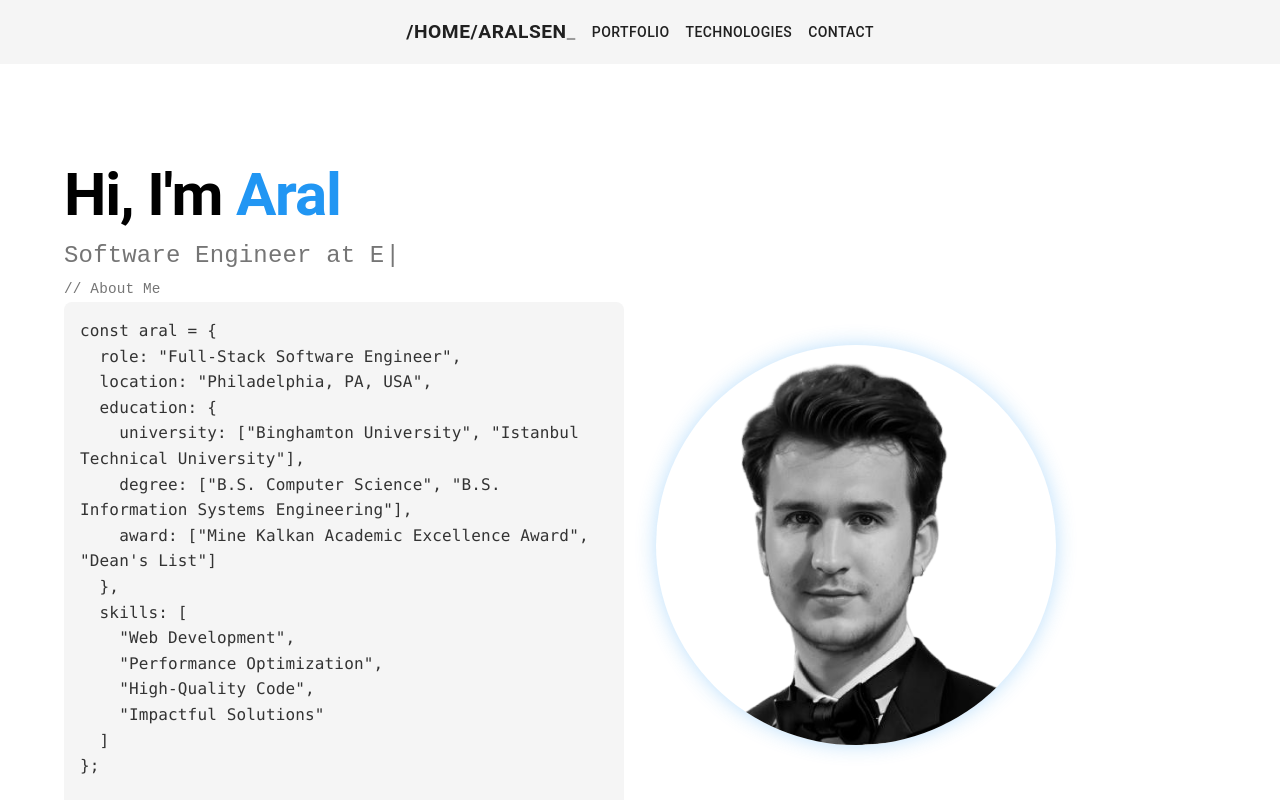
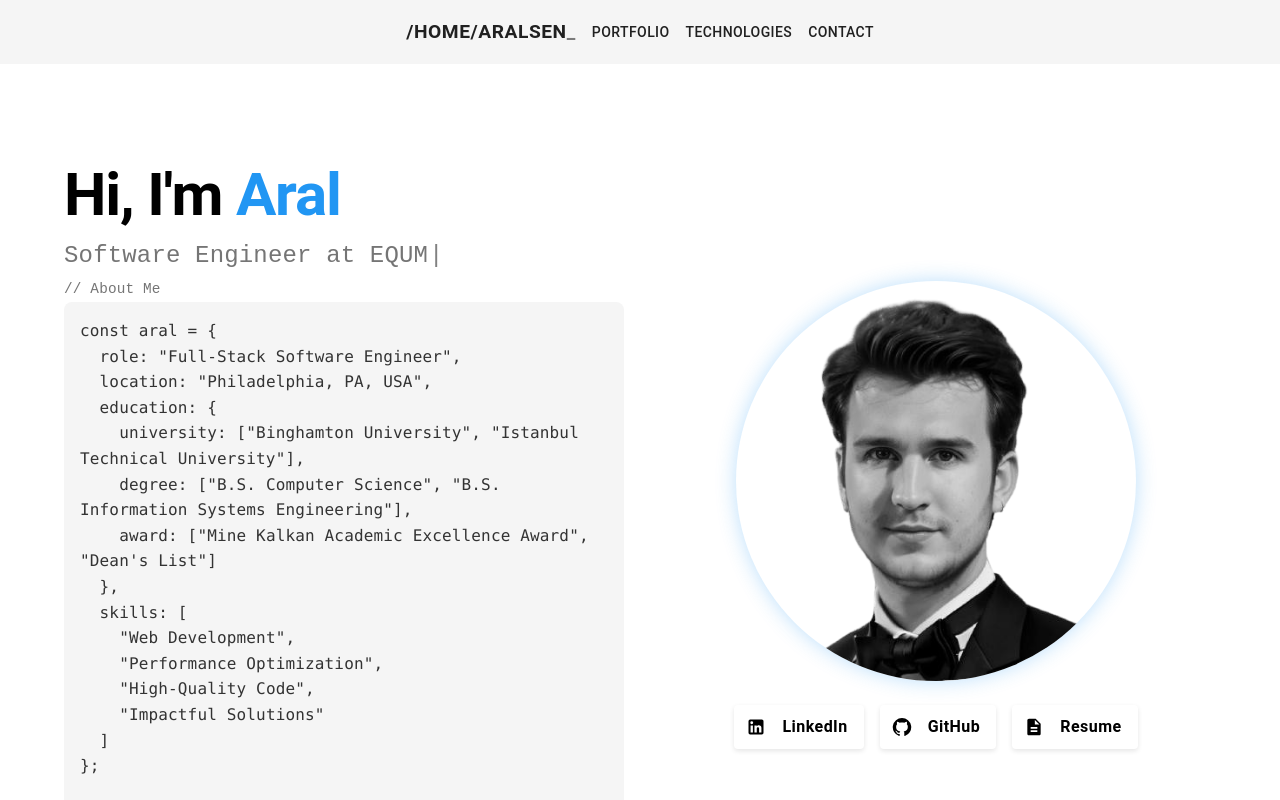
Before and after one commit to aralsen/portfolio, a React (Create React App) app: page / in a window 1280 px wide. Shown: the top 800 px of the page. Built offline with nearby package versions, Linux system fonts and the light colour scheme.

Commit message:
feat: position of home buttons

```diff
--- a/src/components/Home.tsx
+++ b/src/components/Home.tsx
@@ -113,14 +113,29 @@ const Home: React.FC = () => {
 // Delivering business value through code`}
             </pre>
           </Box>
-          <Box sx={{ mt: 2 }}>
+        </Grid>
+        <Grid item xs={12} md={6} sx={{ display: 'flex', flexDirection: 'column', alignItems: 'center' }}>
+          <Box
+            component="img"
+            src={aralImage}
+            alt="Aral Sen"
+            sx={{
+              width: '100%',
+              maxWidth: 400,
+              height: 'auto',
+              borderRadius: '50%',
+              boxShadow: '0 0 20px rgba(33, 150, 243, 0.3)',
+              marginBottom: 3,
+            }}
+          />
+          <Box sx={{ display: 'flex', justifyContent: 'center', flexWrap: 'wrap', gap: 2 }}>
             <Button
               variant="contained"
               startIcon={<LinkedInIcon />}
               href="https://www.linkedin.com/in/aralsen"
               target="_blank"
               rel="noopener noreferrer"
-              sx={{ ...buttonStyle, mr: 2, mb: 2 }}
+              sx={buttonStyle}
             >
               LinkedIn
             </Button>
@@ -130,7 +145,7 @@ const Home: React.FC = () => {
               href="https://github.com/aralsen"
               target="_blank"
               rel="noopener noreferrer"
-              sx={{ ...buttonStyle, mr: 2, mb: 2 }}
+              sx={buttonStyle}
             >
               GitHub
             </Button>
@@ -141,25 +156,11 @@ const Home: React.FC = () => {
               target="_blank"
               rel="noopener noreferrer"
               download="Aral_Sen_Resume.pdf"
-              sx={{ ...buttonStyle, mb: 2 }}
+              sx={buttonStyle}
             >
               Resume
             </Button>
           </Box>
-        </Grid>
-        <Grid item xs={12} md={6}>
-          <Box
-            component="img"
-            src={aralImage}
-            alt="Aral Sen"
-            sx={{
-              width: '100%',
-              maxWidth: 400,
-              height: 'auto',
-              borderRadius: '50%',
-              boxShadow: '0 0 20px rgba(33, 150, 243, 0.3)',
-            }}
-          />
         </Grid>
       </Grid>
     </Box>
```
